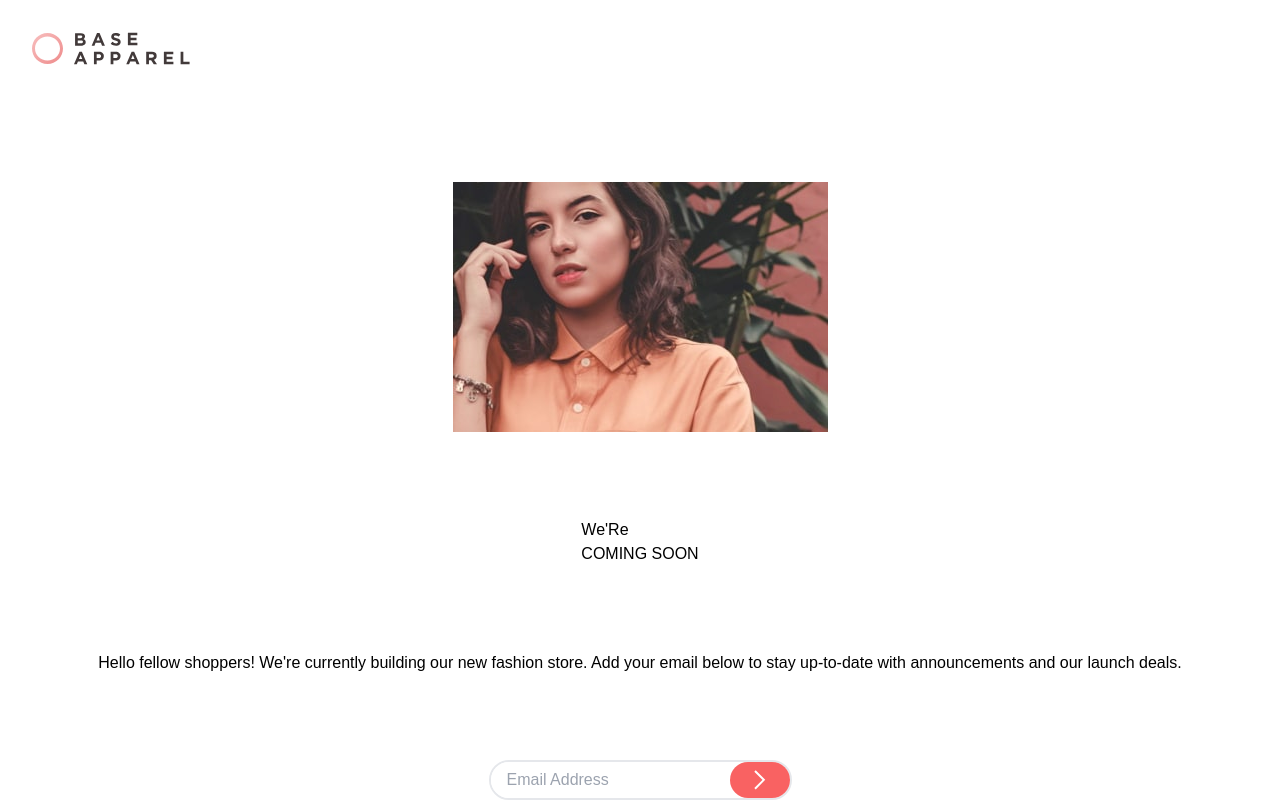
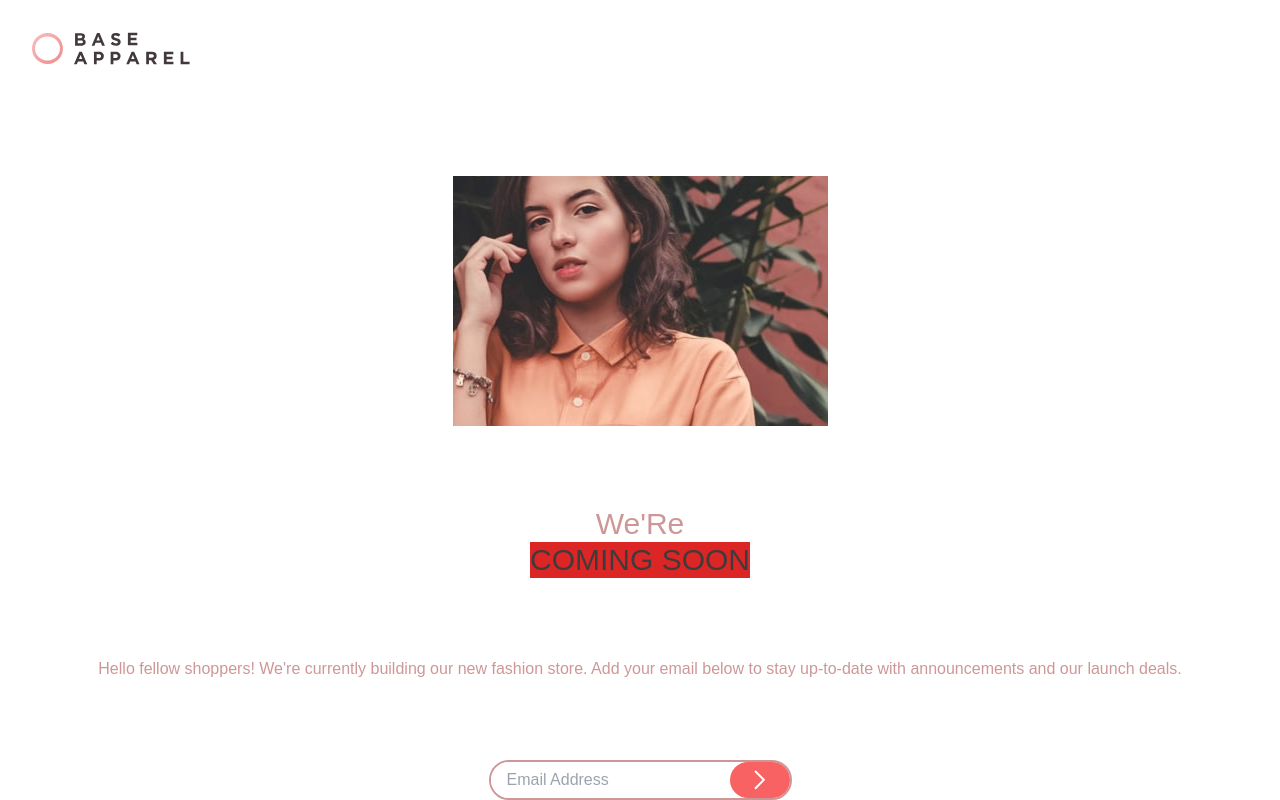
Before and after one commit to theisolatedmonk/base-apparel-coming-soon-page, a Next.js app: page / in a window 1280 px wide. Built offline with nearby package versions, Linux system fonts and the light colour scheme.

Commit message:
font-sige-corrected

```diff
--- a/src/app/layout.tsx
+++ b/src/app/layout.tsx
@@ -1,21 +1,27 @@
-import './globals.css'
-import { Inter } from 'next/font/google'
+import "./globals.css";
+import { Inter } from "next/font/google";
 
-const inter = Inter({ subsets: ['latin'] })
+const inter = Inter({ subsets: ["latin"] });
 
 export const metadata = {
-  title: 'Create Next App',
-  description: 'Generated by create next app',
-}
+  title: "Create Next App",
+  description: "Generated by create next app",
+};
 
 export default function RootLayout({
   children,
 }: {
-  children: React.ReactNode
+  children: React.ReactNode;
 }) {
   return (
     <html lang="en">
+      <link rel="preconnect" href="https://fonts.googleapis.com" />
+      <link rel="preconnect" href="https://fonts.gstatic.com" />
+      <link
+        href="https://fonts.googleapis.com/css2?family=Josefin+Sans:wght@300;400;600&display=swap"
+        rel="stylesheet"
+      ></link>
       <body className={inter.className}>{children}</body>
     </html>
-  )
+  );
 }
--- a/src/app/page.tsx
+++ b/src/app/page.tsx
@@ -7,7 +7,7 @@ import arrow from '@/images/icon-arrow.svg'
 
 export default function Home() {
   return (
-    <main className="flex min-h-screen flex-col items-center justify-between bg-white font-JosefinSans">
+    <main className="flex min-h-screen flex-col items-center justify-between bg-white font-JosefinSans text-[16px]">
 
 <div className="flex  items-start justify-start w-full p-8">
   <Image src={logo} alt={''} className=''/>
@@ -15,16 +15,16 @@ export default function Home() {
 </div>
 
 <Image src={heroMobile} alt={''}/>
-<div className="flex flex-col">
-  <p className="">We'Re</p>
-  <p className="">COMING SOON</p>
+<div className="flex flex-col justify-center w-full items-center">
+  <p className="text-[hsl(0,36%,70%)] text-3xl">We'Re</p>
+  <p className="text-[hsl(0,6%,24%)] text-3xl bg-red-600 w-[50%]textcenter text-center">COMING SOON</p>
 </div>
 
-<p className="">Hello fellow shoppers! We're currently building our new fashion store. Add your email below to stay up-to-date with announcements and our launch deals.</p>
-<div className=" flex border-2 rounded-full">
-  <input type="email" placeholder='Email Address' className='  px-4 outline-none text-black
-   rounded-full'/>
-<div className="bg-[hsl(0,93%,68%)] px-6 py-2 rounded-full">  <Image src={arrow} alt={''} className=''/></div>
+<p className="text-[hsl(0,36%,70%)] text-center">Hello fellow shoppers! We're currently building our new fashion store. Add your email below to stay up-to-date with announcements and our launch deals.</p>
+<div className=" flex border-2 border-[hsl(0,36%,70%)] rounded-full">
+  <input type="email" placeholder='Email Address' className='  px-4 outline-none
+   rounded-full text-[hsl(0,36%,70%)] '/>
+<button className="bg-[hsl(0,93%,68%)] px-6 py-2 rounded-full">  <Image src={arrow} alt={''} className=''/></button>
 
 </div>
     </main>
```
